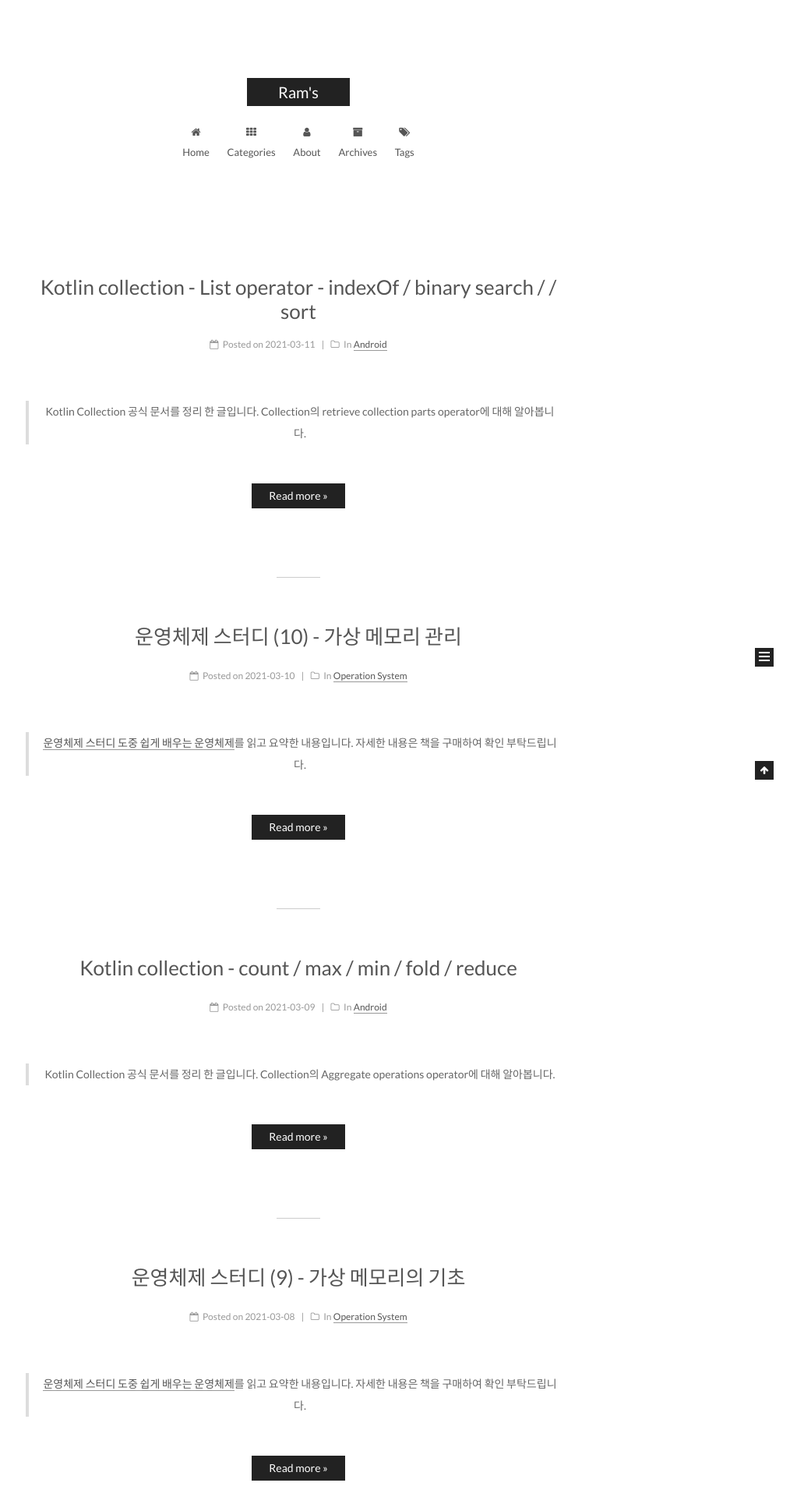
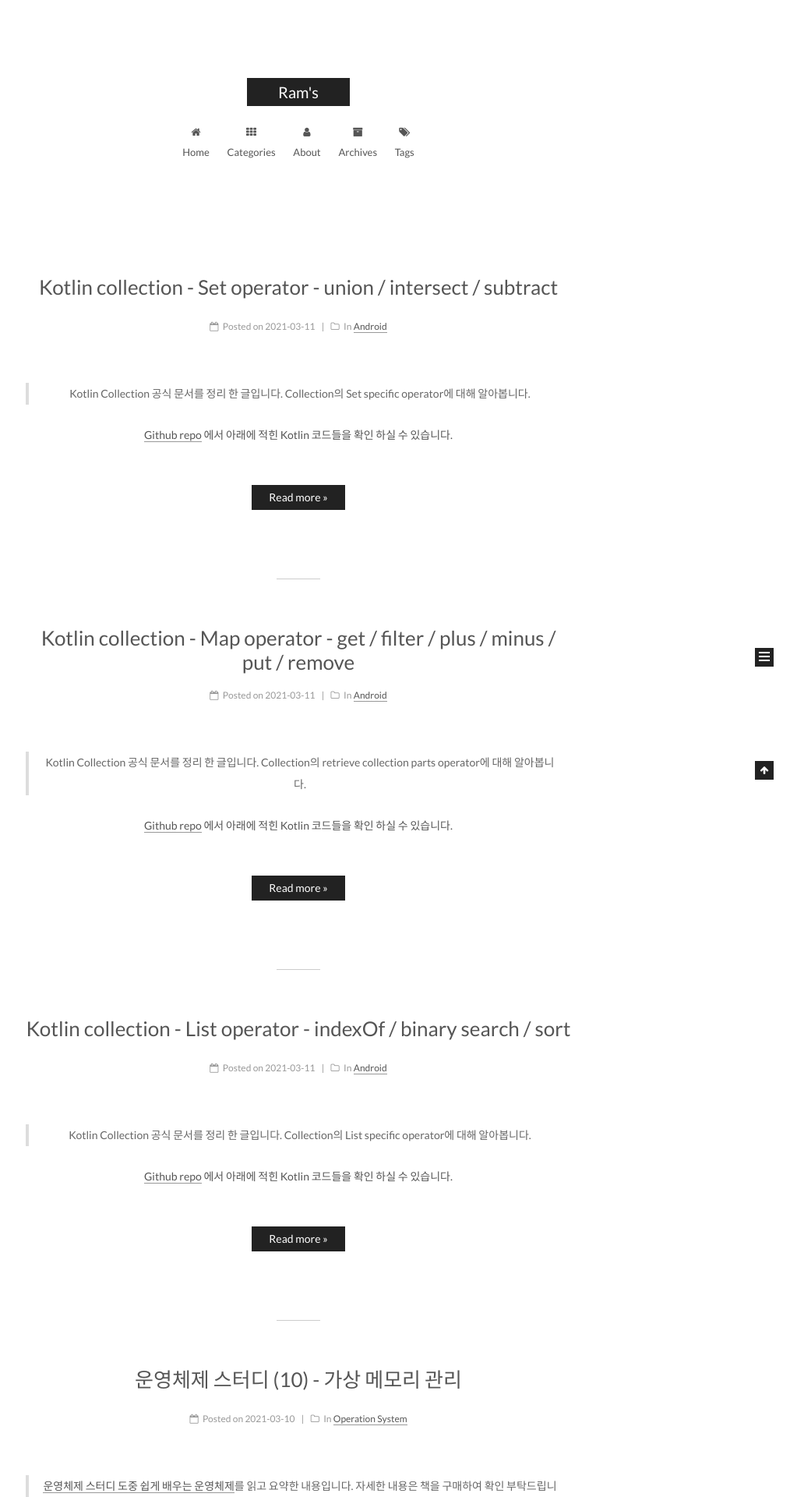
Before and after one commit to kangraemin/kangraemin.github.io, a Jekyll site: the page built from index.html, in a window 1280 px wide. Shown: the top 1920 px of the page at 78% size, without its empty margins (257-1280 px from the left). Built offline with Jekyll 4.4.1, drawn with Linux system fonts in a browser that asks for light colours; the list of posts is cut into pages by our own code; some of the changed text lies outside the part shown.

Commit message:
Add map operator / set operator posts
- Fix typo in list operator posts

````diff
--- a/_posts/2021-03-11-kotlin-collection-list-operator.md
+++ b/_posts/2021-03-11-kotlin-collection-list-operator.md
@@ -1,5 +1,5 @@
 ---
-title: Kotlin collection - List operator - indexOf / binary search / / sort
+title: Kotlin collection - List operator - indexOf / binary search / sort
 date: 2021-03-11
 categories:
  - Android
@@ -8,17 +8,17 @@ tags:
  - Collection
 ---
 
-> Kotlin Collection 공식 문서를 정리 한 글입니다. Collection의 retrieve collection parts operator에 대해 알아봅니다.
+> Kotlin Collection 공식 문서를 정리 한 글입니다. Collection의 List specific operator에 대해 알아봅니다.
+
+[Github repo](https://github.com/kangraemin/kotlin_study/blob/master/kangraemin/collection/src/ListOperator.kt) 에서 아래에 적힌 Kotlin 코드들을 확인 하실 수 있습니다.
 
 <!-- more -->
-
-> 아래에 적힌 Kotlin 코드들은 [Github repo](https://github.com/kangraemin/kotlin_study/blob/master/kangraemin/collection/src/RetrieveSingleElement.kt) 에서 확인 하실 수 있습니다.
 
 ## List-specific operator
 
 ### Retrieve elements by index
 
-- 참고 : [https://www.notion.so/Collection-944ef43da01a4ae4bdb12c0e08bc9e19#ae2b03224db845eeb74ff546008d2a91](https://www.notion.so/Collection-944ef43da01a4ae4bdb12c0e08bc9e19#ae2b03224db845eeb74ff546008d2a91)
+- 참고 : [Kotlin collection single elements operator 포스팅](https://kangraemin.github.io/android/2021/03/07/kotlin-collection-retrieve-single/)
 
 ### Retrieve list parts
 
--- /dev/null
+++ b/_posts/2021-03-11-kotlin-collection-map-operator.md
@@ -0,0 +1,135 @@
+---
+title: Kotlin collection - Map operator - get / filter / plus / minus / put / remove
+date: 2021-03-11
+categories:
+ - Android
+tags:
+ - Kotlin
+ - Collection
+---
+
+> Kotlin Collection 공식 문서를 정리 한 글입니다. Collection의 retrieve collection parts operator에 대해 알아봅니다.
+
+[Github repo](https://github.com/kangraemin/kotlin_study/blob/master/kangraemin/collection/src/MapOperator.kt) 에서 아래에 적힌 Kotlin 코드들을 확인 하실 수 있습니다.
+
+<!-- more -->
+
+## Map-specific operator
+
+### Retrieve keys / values
+
+- key 값을 활용하여 value 값을 들고 온다.
+- key값이 존재하지 않는 경우, exception을 발생 시킬 수 있으므로 default 값을 주거나, eles 구문을 활용하여 value를 도출 해 내는 함수를 활용 할 수 있다.
+
+```kotlin
+fun sampleCodeForMapOperator() {
+    val numbersMap = mapOf("one" to 1, "two" to 2, "three" to 3)
+    println(numbersMap.get("one"))
+    println(numbersMap["one"])
+    println(numbersMap.getOrElse("four", { getSomethingInt() }))
+    println(numbersMap.getOrDefault("four", 10))
+    println(numbersMap["five"])              // null
+    //numbersMap.getValue("six")     // exception!
+}
+
+fun getSomethingInt(): Int {
+    return 100
+}
+```
+
+- `keys` `values` 를 활용하여 map의 key / value 들을 한번에 살펴 볼 수 있다
+
+```kotlin
+val numbersMap = mapOf("one" to 1, "two" to 2, "three" to 3)
+println(numbersMap.keys)
+println(numbersMap.values)
+```
+
+### Filter
+
+- list / set의 filter operator와 같이, map에서도 key / value를 기반으로 filter operator를 활용 할 수 있다.
+
+```kotlin
+fun sampleCodeForFilterForMap() {
+    val numbersMap = mapOf("key1" to 1, "key2" to 2, "key3" to 3, "key11" to 11)
+    val filteredMap = numbersMap.filter { (key, value) -> key.endsWith("1") && value > 10}
+    println(filteredMap)
+
+    val numbersMapForOneProperty = mapOf("key1" to 1, "key2" to 2, "key3" to 3, "key11" to 11)
+    val filteredKeysMap = numbersMapForOneProperty.filterKeys { it.endsWith("1") }
+    val filteredValuesMap = numbersMapForOneProperty.filterValues { it < 10 }
+
+    println(filteredKeysMap)
+    println(filteredValuesMap)
+}
+```
+
+### Plus / Minus operators
+
+- map에서도 set / list와 같이 `+` / `-` operator를 활용 할 수 있다.
+- 대신에, `+` operator를 활용하여 추가하려고 하는 Pair 객체의 key값이 이미 map에 존재 하는 경우, 기존의 Pair객체를 추가하려고 하는 Pair객체로 대체한다.
+- `-` operator를 활용하는 경우, 기존의 map을 수정하는 것이 아닌 새로운 map 객체를 생성한다.
+- `-` operator를 활용하는 경우, key값을 활용하여 Pair객체를 제거 할 수 있다.
+
+### Map write operations
+
+- MutableMap 객체를 활용하여 map안의 데이터를 조작 할 수 있다.
+- 데이터 조작 작업을 할 때, 정해진 규칙사항이 있다.
+    - value는 값이 업데이트 될 수 있지만, key값은 절대 변할 수 없다. ( key값이 추가되거나, 제거 될 수 있지만 변경 시킬 수는 없음 )
+    - key값은 항상 상수로 사용됨
+    - key값에는 반드시 하나의 value가 존재한다.
+    - key=value로 이루어진 Pair 객체를 읽기 / 추가 / 삭제 할 수 있다.
+- Add
+    - `put` 을 활용하여 데이터 추가 가능
+    - `put` 함수는, map에 현재 추가하려는 Pair객체의 key값이 이미 존재하면 존재하는 key값의 value 값을 리턴하고, 그렇지 않으면 null 값을 리턴 ( `putAll` 함수는 값을 리턴하지 않음 ( Unit 리턴 ))
+
+    ```kotlin
+    fun sampleCodeForAddOperator() {
+        val numbersMap = mutableMapOf("one" to 1, "two" to 2)
+        numbersMap.put("three", 3)
+        println(numbersMap)
+
+        val numbersMapPutAll = mutableMapOf("one" to 1, "two" to 2, "three" to 3)
+        numbersMapPutAll.putAll(setOf("four" to 4, "five" to 5))
+        println(numbersMapPutAll)
+
+        val numbersMapChangeValue = mutableMapOf("one" to 1, "two" to 2)
+        val previousValue = numbersMapChangeValue.put("one", 11)
+        println("value associated with 'one', before: $previousValue, after: ${numbersMapChangeValue["one"]}")
+        println(numbersMapChangeValue)
+
+        val numbersMapShorthand = mutableMapOf("one" to 1, "two" to 2)
+        numbersMapShorthand["three"] = 3    // calls numbersMapShorthand.put("three", 3)
+        numbersMapShorthand += mapOf("four" to 4, "five" to 5)
+        println(numbersMapShorthand)
+    }
+    ```
+
+- Remove
+    - `remove` 를 활용하여 데이터 삭제 가능
+    - `remove` 를 활용하여, key값을 삭제하는 것도 remove와 동일한 역할
+    - `remove` 를 활용하여, value값을 삭제하면 첫번째로 검색되는 값이 삭제 됨
+
+    ```kotlin
+    fun sampleCodeForRemoveOperator() {
+        val numbersMap = mutableMapOf("one" to 1, "two" to 2, "three" to 3)
+        numbersMap.remove("one")
+        println(numbersMap)
+        numbersMap.remove("three", 4)           //doesn't remove anything
+        println(numbersMap)
+
+        val numbersMapRemoveElement = mutableMapOf("one" to 1, "two" to 2, "three" to 3, "threeAgain" to 3)
+        numbersMapRemoveElement.keys.remove("one")
+        println(numbersMapRemoveElement)
+        numbersMapRemoveElement.values.remove(3)
+        println(numbersMapRemoveElement)
+
+        val numbersMapMinusOperator = mutableMapOf("one" to 1, "two" to 2, "three" to 3)
+        numbersMapMinusOperator -= "two"
+        println(numbersMapMinusOperator)
+        numbersMapMinusOperator -= "five"            //doesn't remove anything
+        println(numbersMapMinusOperator)
+    }
+    ```
+
+출처 : [https://kotlinlang.org/docs/map-operations.html#plus-and-minus-operators](https://kotlinlang.org/docs/map-operations.html#plus-and-minus-operators)
--- /dev/null
+++ b/_posts/2021-03-11-kotlin-collection-set-operator.md
@@ -0,0 +1,33 @@
+---
+title: Kotlin collection - Set operator - union / intersect / subtract
+date: 2021-03-11
+categories:
+ - Android
+tags:
+ - Kotlin
+ - Collection
+---
+
+> Kotlin Collection 공식 문서를 정리 한 글입니다. Collection의 Set specific operator에 대해 알아봅니다.
+
+[Github repo](https://github.com/kangraemin/kotlin_study/blob/master/kangraemin/collection/src/SetOperator.kt) 에서 아래에 적힌 Kotlin 코드들을 확인 하실 수 있습니다.
+
+<!-- more -->
+
+## Set-specific operator
+- set collection은 수학에서의 집합과 매우 닮아있다. 따라서, 집합에 관련된 연산들을 사용 할 수 있다. ( 합집합 (`union` / 교집합 `intersect` / 차집합 `subtract` )
+
+```kotlin
+fun sampleCodeForSetOperation() {
+    val numbers = setOf("one", "two", "three")
+
+    println(numbers union setOf("four", "five"))
+    println(setOf("four", "five") union numbers)
+
+    println(numbers intersect setOf("two", "one"))
+    println(numbers subtract setOf("three", "four"))
+    println(numbers subtract setOf("four", "three")) // same output
+}
+```
+
+출처 : [https://kotlinlang.org/docs/set-operations.html](https://kotlinlang.org/docs/set-operations.html)
````
Also changed, not shown: other parts of _posts/2021-03-11-kotlin-collection-list-operator.md (+2 -0 lines).
